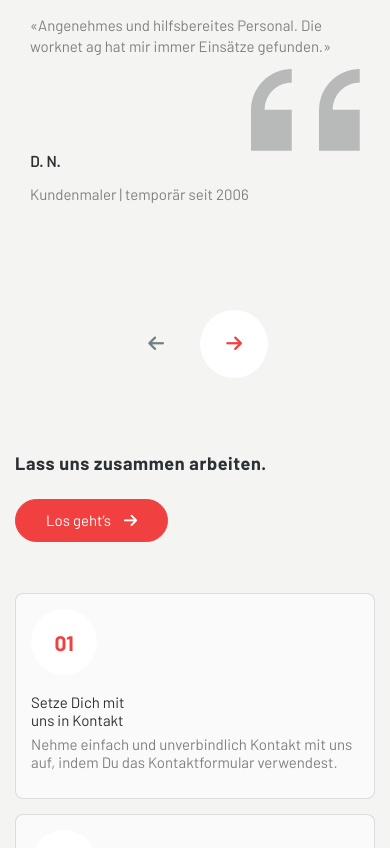
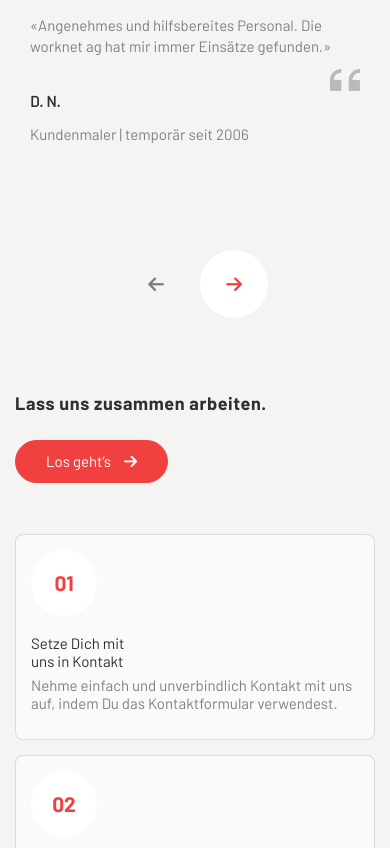
Before and after one commit to abbasinfoicon/worknetag, a plain HTML site: page index.html in a window 390 px wide. Shown: the part 4786-5634 px from the top of the page. Drawn offline with nearby package versions, Linux system fonts and the light colour scheme.

Commit message:
responsive

```diff
--- a/scss/_review.scss
+++ b/scss/_review.scss
@@ -23,6 +23,7 @@
         @media (max-width: 1024px) {
             padding: 50px 0 0;
         }
+
         @media (max-width: 767px) {
             padding: 15px 0;
         }
@@ -125,10 +126,19 @@
                 }
             }
 
+
             img {
                 width: auto;
                 max-width: fit-content;
                 margin-left: auto;
+
+                @media (max-width: 767px) {
+                    width: 50px!important;
+                }
+
+                @media (max-width: 425px) {
+                    width: 30px!important;
+                }
             }
         }
 
@@ -141,7 +151,7 @@
 
     .title {
         @media (max-width: 767px) {
-            display: block!important;
+            display: block !important;
 
             h2 {
                 margin-bottom: 25px;
```
Also changed, not shown: assets/css/style.min.css, 1 other file.
